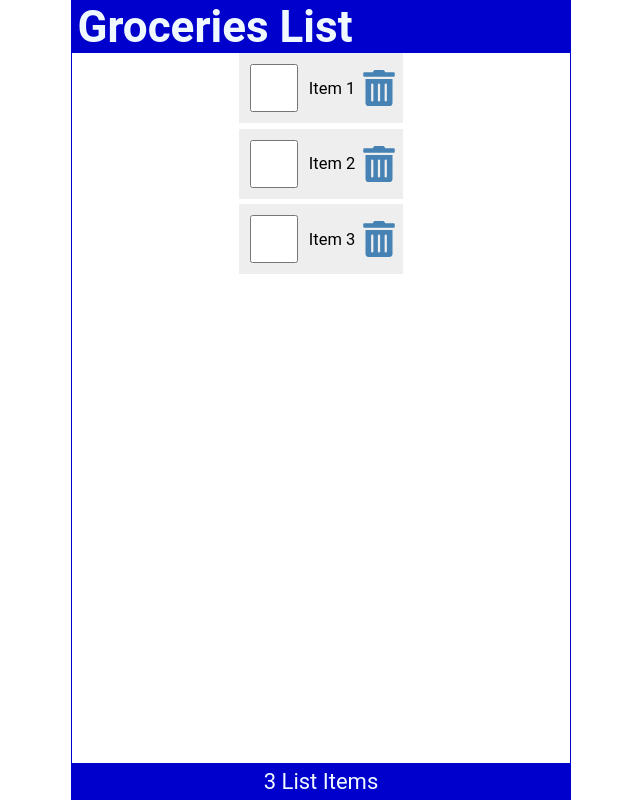
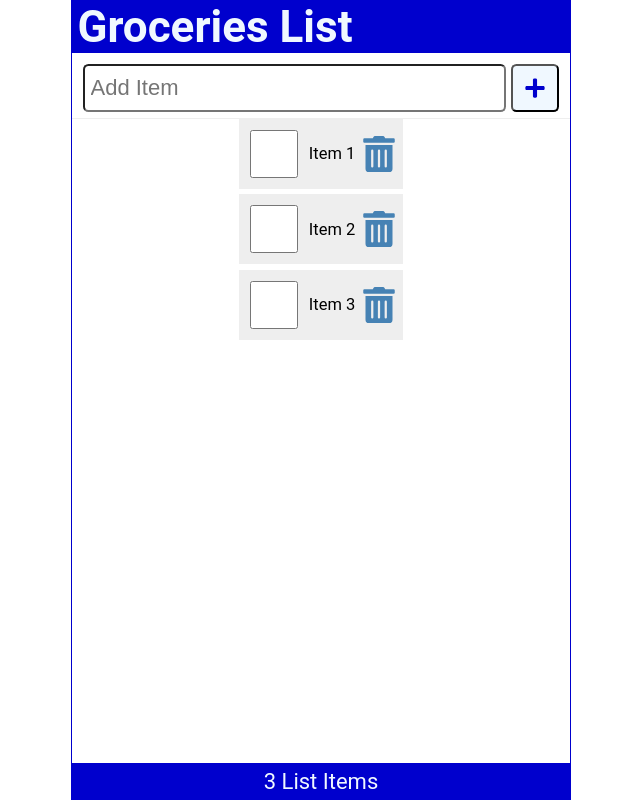
Before and after one commit to jorgeacosta02/React-Review, a React (Create React App) app: page / in a window 1280 px wide. Shown: the whole page, without its empty margins (319-959 px from the left). Built offline with nearby package versions, Linux system fonts and the light colour scheme.

Commit message:
Add item function

```diff
--- a/package.json
+++ b/package.json
@@ -8,6 +8,7 @@
     "@testing-library/user-event": "^13.5.0",
     "react": "^18.2.0",
     "react-dom": "^18.2.0",
+    "react-icons": "^4.12.0",
     "react-scripts": "5.0.1",
     "web-vitals": "^2.1.4"
   },
@@ -34,8 +35,5 @@
       "last 1 firefox version",
       "last 1 safari version"
     ]
-  },
-  "devDependencies": {
-    "react-icons": "^4.12.0"
   }
 }
--- /dev/null
+++ b/src/AddItem.js
@@ -0,0 +1,26 @@
+import { FaPlus } from 'react-icons/fa';
+
+const AddItem = ({ newItem, setNewItem, handleSubmit }) => {
+  return (
+    <form className="addForm" onSubmit={handleSubmit}>
+        <label htmlFor="addItem"> Add Item</label>
+        <input
+            autoFocus
+            id="addItem"
+            type="text"
+            placeholder="Add Item"
+            required
+            value={newItem}
+            onChange={(e) => setNewItem(e.target.value)}
+        />
+        <button
+            type='submit'
+            aria-label="Add Item"
+        >
+            <FaPlus />
+        </button>
+    </form>
+  )
+}
+
+export default AddItem
--- a/src/App.js
+++ b/src/App.js
@@ -1,4 +1,5 @@
 import Header from './Header';
+import AddItem from './AddItem';
 import Content from './Content';
 import Footer from './Footer';
 import { useState } from 'react';
@@ -23,21 +24,45 @@
     }
   ]);
 
+  const [newItem, setNewItem] = useState('');
+
+  const setAndSaveItems = (newItems) => {
+    setItems(newItems);
+    localStorage.removeItem('shoppinglist', JSON.stringify(newItems));
+  }
+
+  const addItem = (item) => {
+    const id = items.length ? items[items.length - 1].id + 1 : 1;
+    const myNewItem = { id, checked: false, item };
+    const listItems = [...items, myNewItem];
+    setAndSaveItems(listItems);
+  }
+
   const handleCheck = (id) => {
     const listItems = items.map((item) => item.id === id ? {...item, checked: !item.checked } : item);
-    setItems(listItems);
-    localStorage.setItem('shoppinglist', JSON.stringify(listItems));
+    setAndSaveItems(listItems);
   }
 
   const handleDelete = (id) => {
     const listItems = items.filter((item) => item.id !== id);
-    setItems(listItems);
-    localStorage.removeItem('shoppinglist', JSON.stringify(listItems));
+    setAndSaveItems(listItems);
+  }
+
+  const handleSubmit = (e) => {
+    e.preventDefault();
+    if (!newItem) return;
+    addItem(newItem);
+    setNewItem('');
   }
 
   return (
     <div className="App">
       <Header title="Groceries List" />
+      <AddItem
+        newItem={newItem}
+        setNewItem={setNewItem}
+        handleSubmit={handleSubmit}
+      />
       <Content items={items}
         handleCheck={handleCheck}
         handleDelete={handleDelete}
--- a/src/LineItem.js
+++ b/src/LineItem.js
@@ -2,7 +2,7 @@
 
 const LineItem = ({ item, handleCheck, handleDelete }) => {
     return (
-        <li className="item" key={item.id}>
+        <li className="item" >
             <input
                 type="checkbox"
                 onChange={() => handleCheck(item.id)}
--- a/src/index.css
+++ b/src/index.css
@@ -116,3 +116,70 @@
   color: red;
   outline: none;
 }
+
+.addForm {
+  width: 100%;
+  display: flex;
+  justify-content: flex-start;
+  margin: 0.5rem 0 0;
+  padding: 0 0.5rem 0.25rem;
+  border-bottom: 1px solid #eee;
+}
+
+.addForm label {
+  position: absolute;
+  left: -99999px;
+}
+
+.addForm input[type='text'] {
+  flex-grow: 1;
+  max-width: calc(100% - 50px);
+  min-height: 48px;
+  font-size: 1rem;
+  padding: 0.25rem;
+  border-radius: 0.25rem;
+  margin-right: 0.25rem;
+  outline: none;
+}
+
+button {
+  height: 48px;
+  min-width: 48px;
+  border-radius: 0.25rem;
+  padding: 0.5rem;
+  font-size: 1rem;
+  background-color: aliceblue;
+  color: mediumblue;
+  cursor: pointer;
+}
+
+button:focus,
+button:hover {
+  color: white;
+  background-color: limegreen;
+  outline: none;
+}
+
+.searchForm {
+  width: 100%;
+  display: flex;
+  justify-content: flex-start;
+  margin: 0.25rem 0 0;
+  padding: 0 0.5rem 0.25rem;
+  border-bottom: 1px solid #eee;
+}
+
+.searchForm label {
+  position: absolute;
+  left: -99999px;
+}
+
+.searchForm input[type='text'] {
+  flex-grow: 1;
+  max-width: 100%;
+  min-height: 48px;
+  font-size: 1rem;
+  padding: 0.25rem;
+  border-radius: 0.25rem;
+  outline: none;
+}
```
Also changed, not shown: src/Content.js (line endings or trailing spaces), 1 other file (tests, documents, lock files or other folders).
